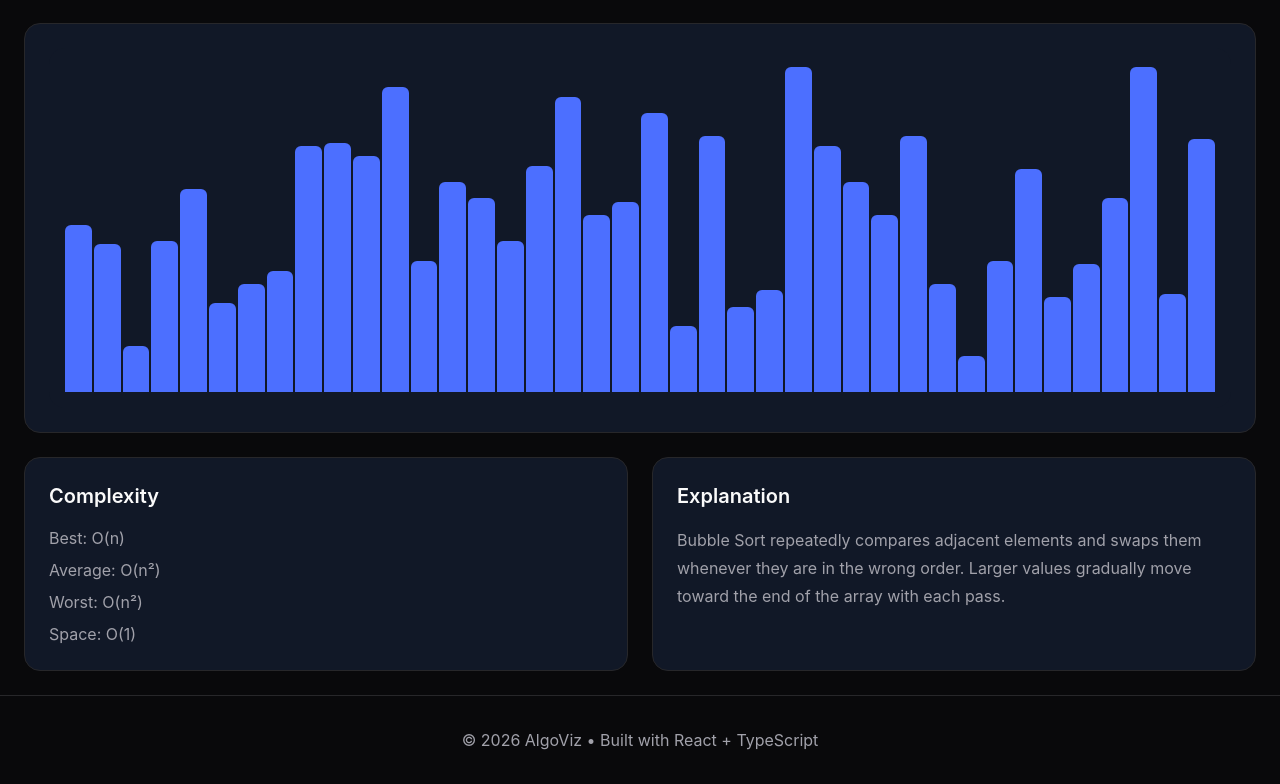
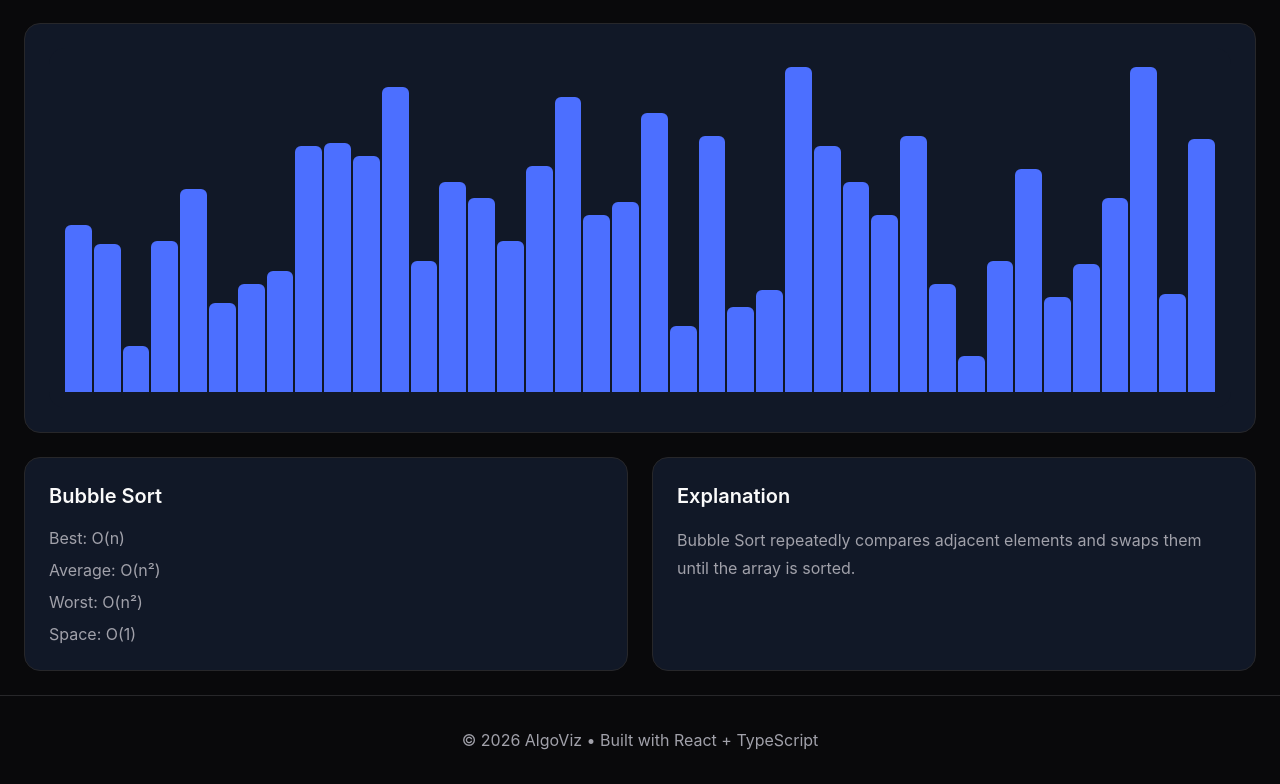
Before and after one commit to Tamajeet7/AlgoViz, a React (Vite) app in the folder frontend/: page /sorting in a window 1280 px wide. Shown: the part 406-1190 px from the top of the page. Built offline with nearby package versions, Linux system fonts and the light colour scheme.

Commit message:
feat: add multiple sorting algorithms and dynamic algorithm information

```diff
--- a/frontend/src/features/sorting/components/SortingVisualizer.tsx
+++ b/frontend/src/features/sorting/components/SortingVisualizer.tsx
@@ -1,13 +1,17 @@
+import { useState } from "react";
+
+import type { SortingAlgorithm } from "../types/sorting";
+
 import { bubbleSort } from "../algorithms/bubbleSort";
+import { selectionSort } from "../algorithms/selectionSort";
+import { insertionSort } from "../algorithms/insertionSort";
+
+import { algorithmInfo } from "../utils/algorithmInfo";
+
+import { useSorting } from "../hooks/useSorting";
 
 import ArrayBars from "./ArrayBars";
 import Toolbar from "./Toolbar";
-
-import { useSorting } from "../hooks/useSorting";
-import { useState } from "react";
-
-import { selectionSort } from "../algorithms/selectionSort";
-import { insertionSort } from "../algorithms/insertionSort";
 
 export default function SortingVisualizer() {
   const {
@@ -27,7 +31,10 @@ export default function SortingVisualizer() {
     reset,
   } = useSorting();
 
-  const [algorithm, setAlgorithm] = useState("bubble");
+  const [algorithm, setAlgorithm] =
+    useState<SortingAlgorithm>("bubble");
+
+  const info = algorithmInfo[algorithm];
 
   function handlePlay() {
     let steps;
@@ -59,12 +66,22 @@ export default function SortingVisualizer() {
 
         <select
           value={algorithm}
-          onChange={(e) => setAlgorithm(e.target.value)}
+          onChange={(e) =>
+            setAlgorithm(e.target.value as SortingAlgorithm)
+          }
           className="rounded-xl border border-border bg-surface px-4 py-2 outline-none"
         >
           <option value="bubble">Bubble Sort</option>
           <option value="selection">Selection Sort</option>
           <option value="insertion">Insertion Sort</option>
+
+          <option value="merge" disabled>
+            Merge Sort (Coming Soon)
+          </option>
+
+          <option value="quick" disabled>
+            Quick Sort (Coming Soon)
+          </option>
         </select>
       </div>
 
@@ -94,14 +111,14 @@ export default function SortingVisualizer() {
       <div className="grid gap-6 md:grid-cols-2">
         <div className="rounded-2xl border border-border bg-surface p-6">
           <h2 className="mb-4 text-xl font-semibold">
-            Complexity
+            {info.title}
           </h2>
 
           <div className="space-y-2 text-text-secondary">
-            <p>Best: O(n)</p>
-            <p>Average: O(n²)</p>
-            <p>Worst: O(n²)</p>
-            <p>Space: O(1)</p>
+            <p>Best: {info.best}</p>
+            <p>Average: {info.average}</p>
+            <p>Worst: {info.worst}</p>
+            <p>Space: {info.space}</p>
           </div>
         </div>
 
@@ -111,10 +128,7 @@ export default function SortingVisualizer() {
           </h2>
 
           <p className="leading-7 text-text-secondary">
-            Bubble Sort repeatedly compares adjacent elements and
-            swaps them whenever they are in the wrong order.
-            Larger values gradually move toward the end of the array
-            with each pass.
+            {info.explanation}
           </p>
         </div>
       </div>
--- a/frontend/src/features/sorting/types/sorting.ts
+++ b/frontend/src/features/sorting/types/sorting.ts
@@ -17,4 +17,6 @@ export interface SortStep {
 export type SortingAlgorithm =
   | "bubble"
   | "selection"
-  | "insertion";
+  | "insertion"
+  | "merge"
+  | "quick";
--- /dev/null
+++ b/frontend/src/features/sorting/utils/algorithmInfo.ts
@@ -0,0 +1,63 @@
+import type { SortingAlgorithm } from "../types/sorting";
+
+export const algorithmInfo: Record<
+  SortingAlgorithm,
+  {
+    title: string;
+    best: string;
+    average: string;
+    worst: string;
+    space: string;
+    explanation: string;
+  }
+> = {
+  bubble: {
+    title: "Bubble Sort",
+    best: "O(n)",
+    average: "O(n²)",
+    worst: "O(n²)",
+    space: "O(1)",
+    explanation:
+      "Bubble Sort repeatedly compares adjacent elements and swaps them until the array is sorted.",
+  },
+
+  selection: {
+    title: "Selection Sort",
+    best: "O(n²)",
+    average: "O(n²)",
+    worst: "O(n²)",
+    space: "O(1)",
+    explanation:
+      "Selection Sort repeatedly selects the minimum element and places it at the beginning of the array.",
+  },
+
+  insertion: {
+    title: "Insertion Sort",
+    best: "O(n)",
+    average: "O(n²)",
+    worst: "O(n²)",
+    space: "O(1)",
+    explanation:
+      "Insertion Sort builds the sorted portion of the array one element at a time by inserting each element into its correct position.",
+  },
+
+  merge: {
+    title: "Merge Sort",
+    best: "O(n log n)",
+    average: "O(n log n)",
+    worst: "O(n log n)",
+    space: "O(n)",
+    explanation:
+      "Merge Sort uses the divide-and-conquer technique by recursively splitting the array into halves and merging them back in sorted order.",
+  },
+
+  quick: {
+    title: "Quick Sort",
+    best: "O(n log n)",
+    average: "O(n log n)",
+    worst: "O(n²)",
+    space: "O(log n)",
+    explanation:
+      "Quick Sort selects a pivot element, partitions the array around it, and recursively sorts the resulting partitions.",
+  },
+};
```
